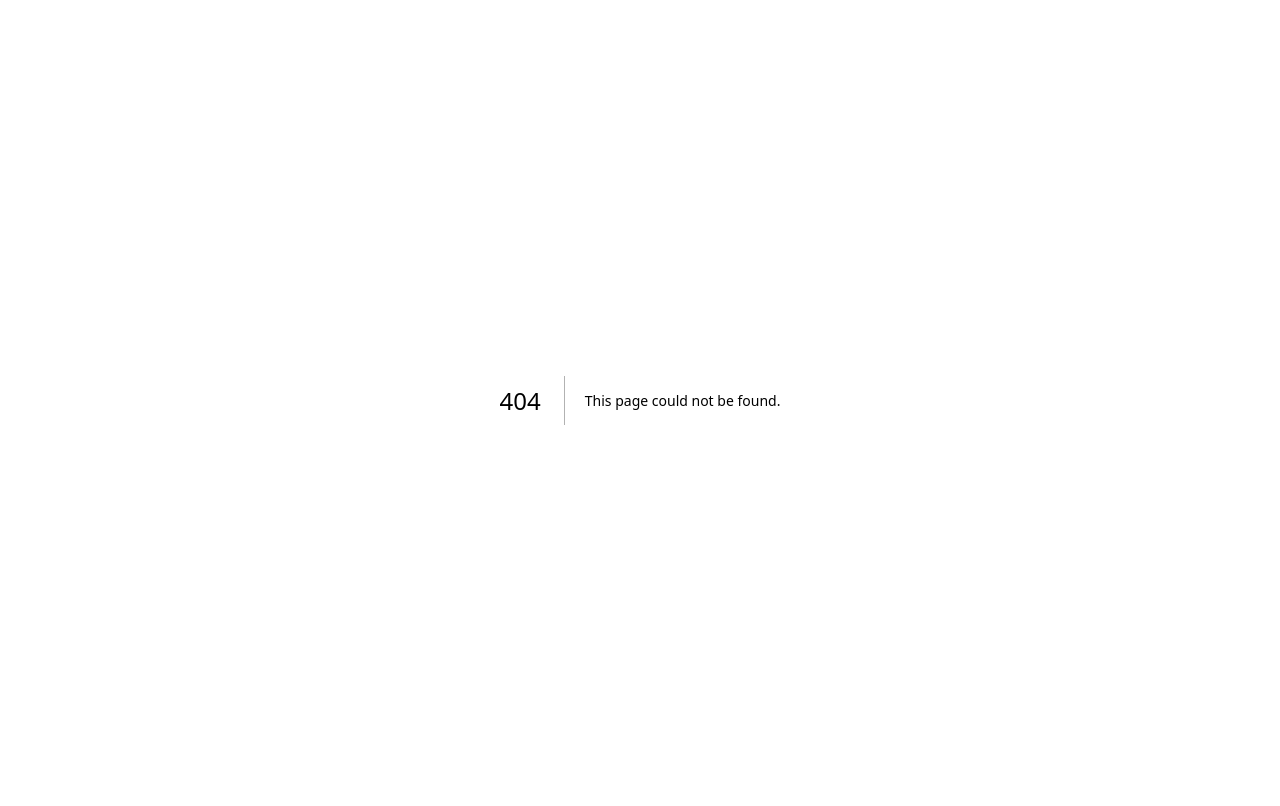
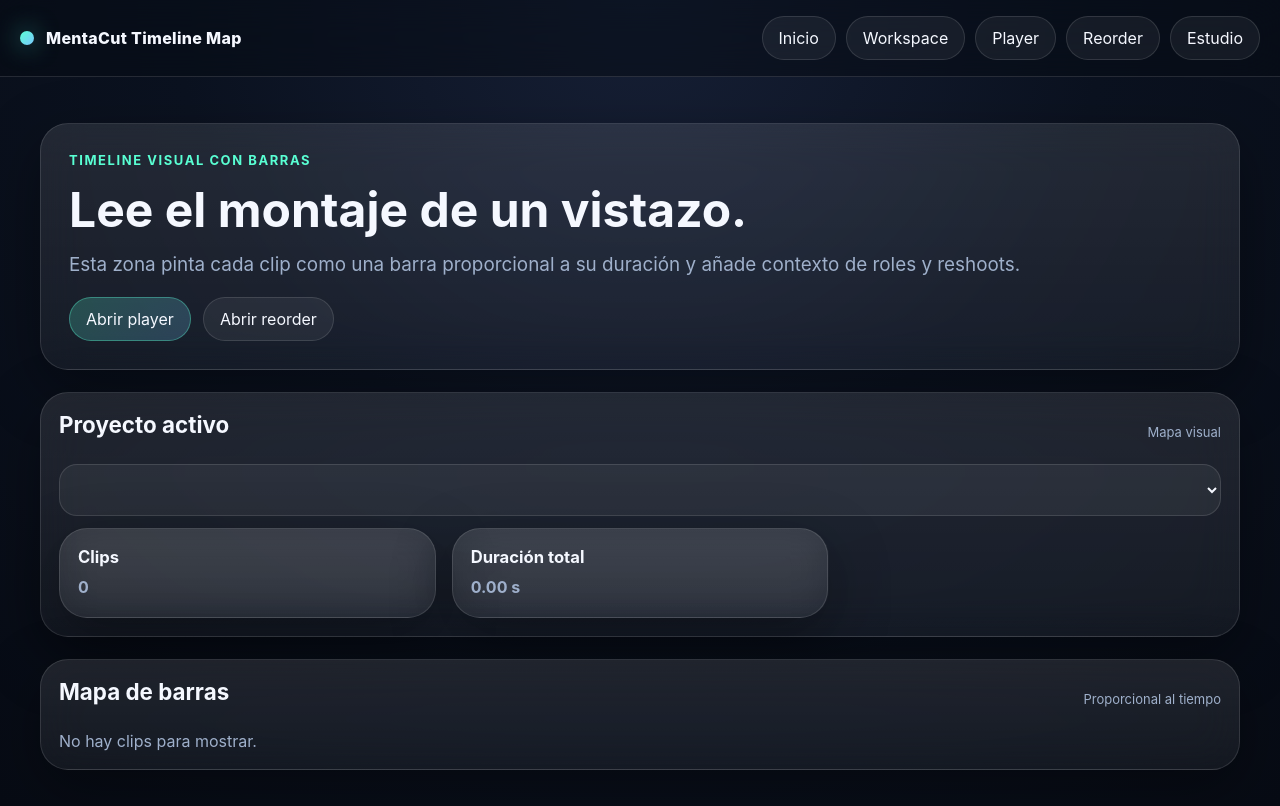
Before and after one commit to alain7224/MentaCut, a Next.js app: page /studio/timeline-map in a window 1280 px wide. Before the commit this address had no page. Built offline with nearby package versions, Linux system fonts and the light colour scheme.

Commit message:
feat: add visual timeline map route with bars

```diff
--- /dev/null
+++ b/app/studio/timeline-map/page.tsx
@@ -0,0 +1,90 @@
+'use client'
+
+import Link from 'next/link'
+import { useEffect, useMemo, useState } from 'react'
+import { readClipNotes, type ClipNoteEntry } from '@/lib/local-clip-notes'
+import { readClipRoles, type ClipRoleEntry } from '@/lib/local-clip-roles'
+import { readLocalProjects, type LocalProject } from '@/lib/local-store'
+
+const roleLabel = (roles: ClipRoleEntry[], projectId: string, clipId: string) => roles.find((item) => item.projectId === projectId && item.clipId === clipId)?.role ?? 'setup'
+const needsReshoot = (notes: ClipNoteEntry[], projectId: string, clipId: string) => notes.find((item) => item.projectId === projectId && item.clipId === clipId)?.reshoot ?? false
+
+export default function StudioTimelineMapPage() {
+  const [projects, setProjects] = useState<LocalProject[]>([])
+  const [roles, setRoles] = useState<ClipRoleEntry[]>([])
+  const [notes, setNotes] = useState<ClipNoteEntry[]>([])
+  const [activeProjectId, setActiveProjectId] = useState<string | null>(null)
+
+  useEffect(() => {
+    const next = readLocalProjects()
+    setProjects(next)
+    setActiveProjectId(next[0]?.id ?? null)
+    setRoles(readClipRoles())
+    setNotes(readClipNotes())
+  }, [])
+
+  const activeProject = useMemo(() => projects.find((item) => item.id === activeProjectId) ?? null, [projects, activeProjectId])
+  const totalDuration = useMemo(() => activeProject?.clips.reduce((sum, clip) => sum + Math.max(0, clip.end - clip.start), 0) ?? 0, [activeProject])
+
+  return (
+    <div className="page-shell">
+      <header className="topbar">
+        <div className="brand"><span className="brand-dot" /><span>MentaCut Timeline Map</span></div>
+        <nav className="nav">
+          <Link href="/" className="nav-link">Inicio</Link>
+          <Link href="/studio/workspace" className="nav-link">Workspace</Link>
+          <Link href="/studio/player" className="nav-link">Player</Link>
+          <Link href="/studio/reorder" className="nav-link">Reorder</Link>
+          <Link href="/studio" className="nav-link">Estudio</Link>
+        </nav>
+      </header>
+      <main className="main">
+        <section className="section">
+          <div className="panel hero-copy">
+            <span className="eyebrow">Timeline visual con barras</span>
+            <h1 className="title" style={{ fontSize: 'clamp(1.8rem, 4vw, 3rem)' }}>Lee el montaje de un vistazo.</h1>
+            <p className="sub">Esta zona pinta cada clip como una barra proporcional a su duración y añade contexto de roles y reshoots.</p>
+            <div className="action-row">
+              <Link href="/studio/player" className="btn btn-primary">Abrir player</Link>
+              <Link href="/studio/reorder" className="btn">Abrir reorder</Link>
+            </div>
+          </div>
+        </section>
+        <section className="section">
+          <div className="panel timeline">
+            <div className="row-head"><h2 className="section-title">Proyecto activo</h2><div className="timeline-label">Mapa visual</div></div>
+            <select className="input" value={activeProjectId ?? ''} onChange={(event) => setActiveProjectId(event.target.value)}>
+              {projects.map((project) => <option key={project.id} value={project.id}>{project.name} · {project.format}</option>)}
+            </select>
+            <div className="cards">
+              <article className="panel card"><h3>Clips</h3><p><strong>{activeProject?.clips.length ?? 0}</strong></p></article>
+              <article className="panel card"><h3>Duración total</h3><p><strong>{totalDuration.toFixed(2)} s</strong></p></article>
+            </div>
+          </div>
+        </section>
+        <section className="section">
+          <div className="panel timeline">
+            <div className="row-head"><h2 className="section-title">Mapa de barras</h2><div className="timeline-label">Proporcional al tiempo</div></div>
+            <div style={{ display: 'grid', gap: 12 }}>
+              {activeProject?.clips.length ? activeProject.clips.map((clip, index) => {
+                const duration = Math.max(0.1, clip.end - clip.start)
+                const width = totalDuration > 0 ? `${(duration / totalDuration) * 100}%` : '0%'
+                const role = roleLabel(roles, activeProject.id, clip.id)
+                const reshoot = needsReshoot(notes, activeProject.id, clip.id)
+                return (
+                  <div key={clip.id} style={{ display: 'grid', gap: 8 }}>
+                    <div className="row-head"><h3>#{index + 1} · {clip.title}</h3><div className="timeline-label">{clip.start.toFixed(2)}s → {clip.end.toFixed(2)}s</div></div>
+                    <div style={{ height: 18, borderRadius: 999, background: 'rgba(255,255,255,.08)', overflow: 'hidden' }}>
+                      <div style={{ width, height: '100%', borderRadius: 999, background: reshoot ? 'rgba(255,120,120,.9)' : 'rgba(255,255,255,.72)' }} />
+                    </div>
+                    <div className="timeline-label">Duración: {duration.toFixed(2)} s · Rol: {role} · Reshoot: {reshoot ? 'Sí' : 'No'}</div>
+                  </div>
+                )
+              }) : <div className="empty">No hay clips para mostrar.</div>}
+            </div>
+          </div>
+        </section>
+      </main>
+    </div>
+  )
+}
```
